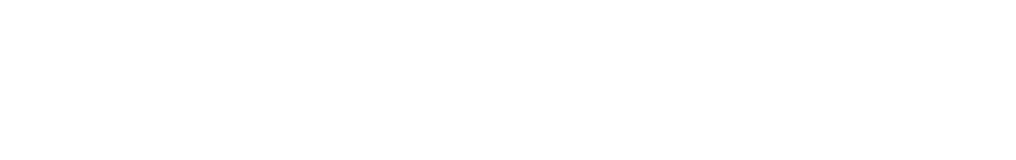
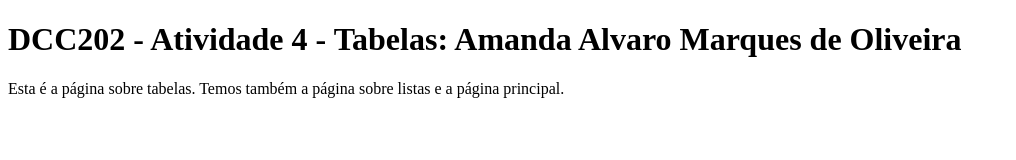
Before and after one commit to ufjf-dcc202/ufjf-dcc202-2023-3-b-atv4-amandaamarques, a website: page tabelas.html in a window 1280 px wide. Shown: the whole page, without its empty margins (0-1016 px from the left). Drawn offline with Linux system fonts and the light colour scheme.

Commit message:
Título, main, h1 e parágrafro em tabelas e listas

```diff
--- a/tabelas.html
+++ b/tabelas.html
@@ -3,9 +3,12 @@
 <head>
     <meta charset="UTF-8">
     <meta name="viewport" content="width=device-width, initial-scale=1.0">
-    <title>Document</title>
+    <title>DCC202 - Atividade 4 - Tabelas: Amanda Alvaro Marques de Oliveira</title>
 </head>
 <body>
-
+    <main>
+        <h1>DCC202 - Atividade 4 - Tabelas: Amanda Alvaro Marques de Oliveira</h1>
+        <p>Esta é a página sobre tabelas. Temos também a página sobre listas e a página principal.</p>
+    </main>
 </body>
 </html>
```
Also changed, not shown: index.html (+1 -1 lines), listas.html (+2 -2 lines).
